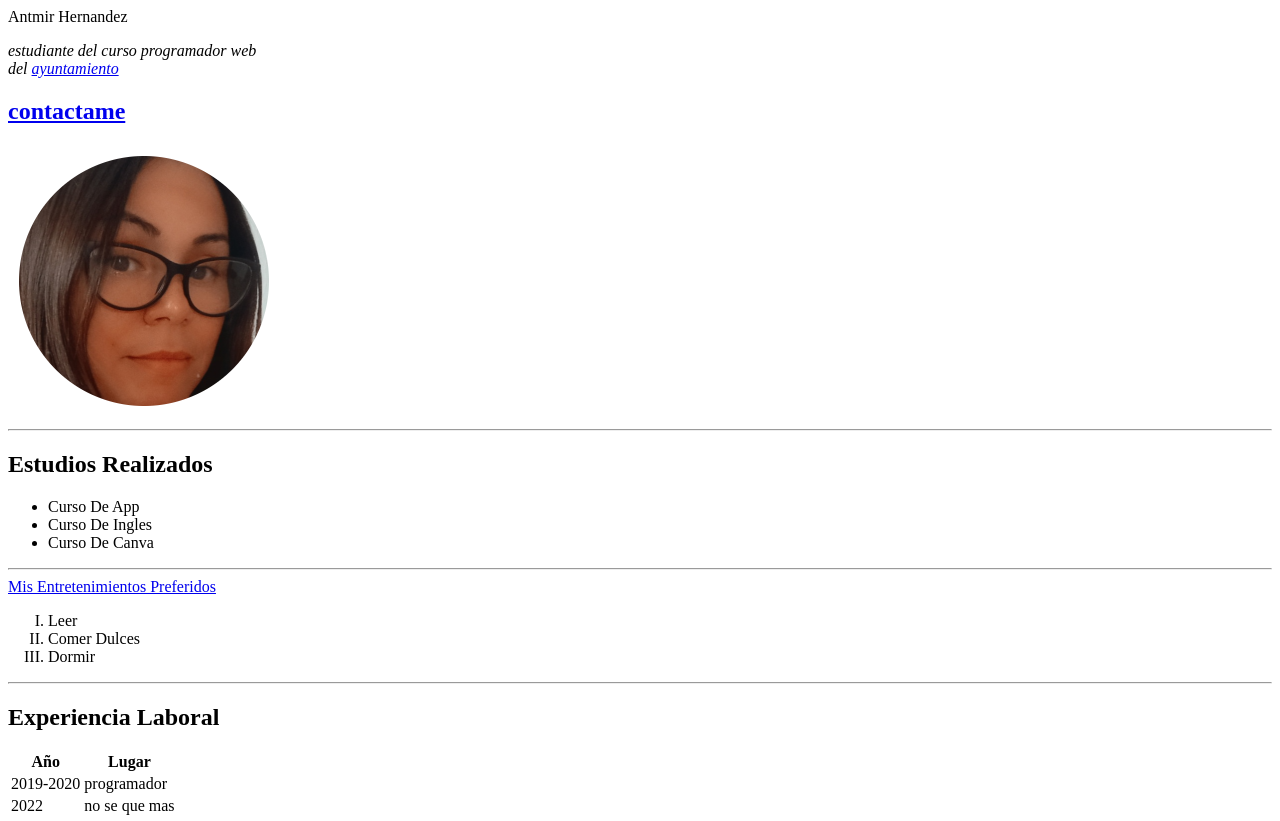
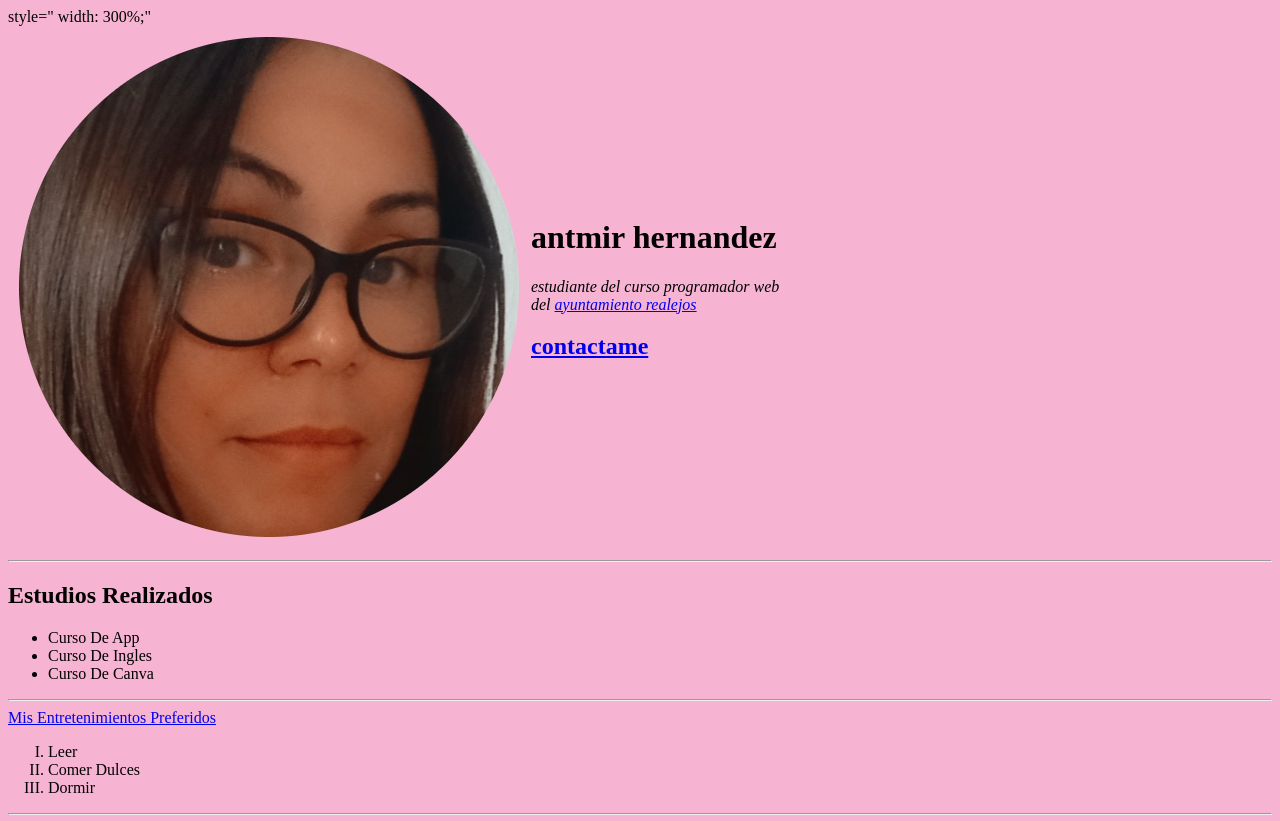
Before and after one commit to antmirale/cvpersonal, a plain HTML site: page index.html in a window 1280 px wide. Shown: the top 821 px of the page. Drawn offline with Linux system fonts and the light colour scheme.

Commit message:
Add files via upload

```diff
--- a/index.html
+++ b/index.html
@@ -4,26 +4,31 @@
 <head>
     <meta charset="UTF-8">
     <title>Curriculum de Antmir Hernandez</title>
-
+    <link rel="stylesheet" href="imagenes/CCS/style.css">
 </head>
 
-<body>
+<body style="background-color: #f6b4d2">
+
 
     <table cellspacing="10">
         <tr>
-            <td>
 
-
-<img src="imagenes/fotoyo.png" alt="Foto  De Antmir Hernandez"
-style=" width: 50%;"
-
-
-    <td></td>Antmir Hernandez</h1>
-    <p><i>estudiante del curso programador web<br/>del <a href="https://losrealejos.es/">ayuntamiento</a></i></p>
-    <h2><a href="contactme.html">contactame</a></h2>
+<td><img src="imagenes/fotoyo.png" alt="Foto  De Antmir hernandez " /></td>
+style=" width: 300%;"
 
 
 
+
+
+<td>
+    <h1>antmir hernandez</h1>
+    <p><i>estudiante del curso programador web<br/>del <a href="https://losrealejos.es/">ayuntamiento
+        realejos
+
+    </a></i></p>
+    <h2><a href="contactme.html">contactame</a></h2>
+
+</td>
 
     </tr>
 
```
Also changed, not shown: contactme.html (+1 -0 lines), entretenimientos.html (+1 -0 lines).
